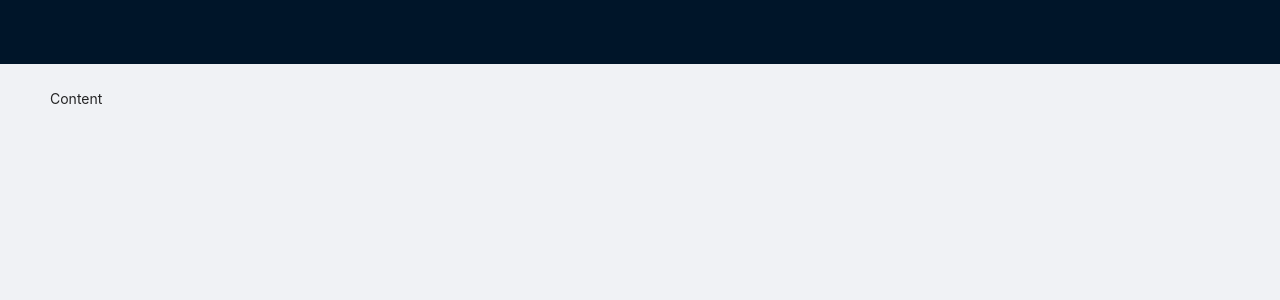
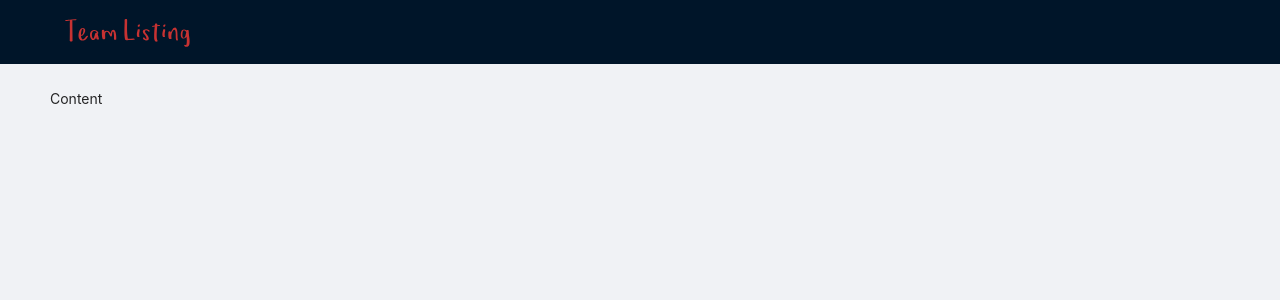
Before and after one commit to gianatiempo/team-listing, a React (Create React App) app: page / in a window 1280 px wide. Shown: the top 300 px of the page. Built offline with nearby package versions, Linux system fonts and the light colour scheme.

Commit message:
add logo

```diff
--- a/src/App.js
+++ b/src/App.js
@@ -1,14 +1,16 @@
 import { Layout } from 'antd';
+import logo from './assets/logo.svg';
 
 const { Header, Content } = Layout;
 
 const headerStyle = { position: 'fixed', zIndex: 1, width: '100%' };
+const logoStyle = { marginTop: '-15px' };
 const contentStyle = { padding: '24px 50px 0', marginTop: 64, height: 'calc(100vh - 64px)' };
 
 const App = () => (
   <Layout>
     <Header style={headerStyle}>
-      <div className='logo' />
+      <img src={logo} alt='App Logo' style={logoStyle} />
     </Header>
     <Content style={contentStyle}>Content</Content>
   </Layout>
```
Also changed, not shown: src/assets/logo.svg (added).
